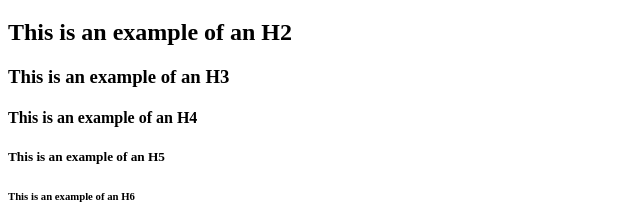
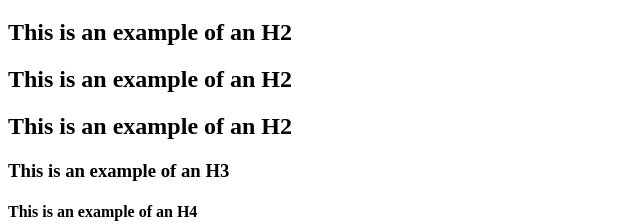
Before and after one commit to gretagostina/IH-sep5, a plain HTML site: page week1/index.html in a window 1280 px wide. Shown: the part 564-788 px from the top of the page, without its empty margins (0-640 px from the left). Drawn offline with Linux system fonts and the light colour scheme.

Commit message:
client requirements - H2's

```diff
--- a/week1/index.html
+++ b/week1/index.html
@@ -51,6 +51,8 @@
       </div>
       <!-- Example of Heading Elements -->
       <h1>This is an example of an H1</h1>
+      <h2>This is an example of an H2</h2>
+      <h2>This is an example of an H2</h2>
       <h2>This is an example of an H2</h2>
       <h3>This is an example of an H3</h3>
       <h4>This is an example of an H4</h4>
```
